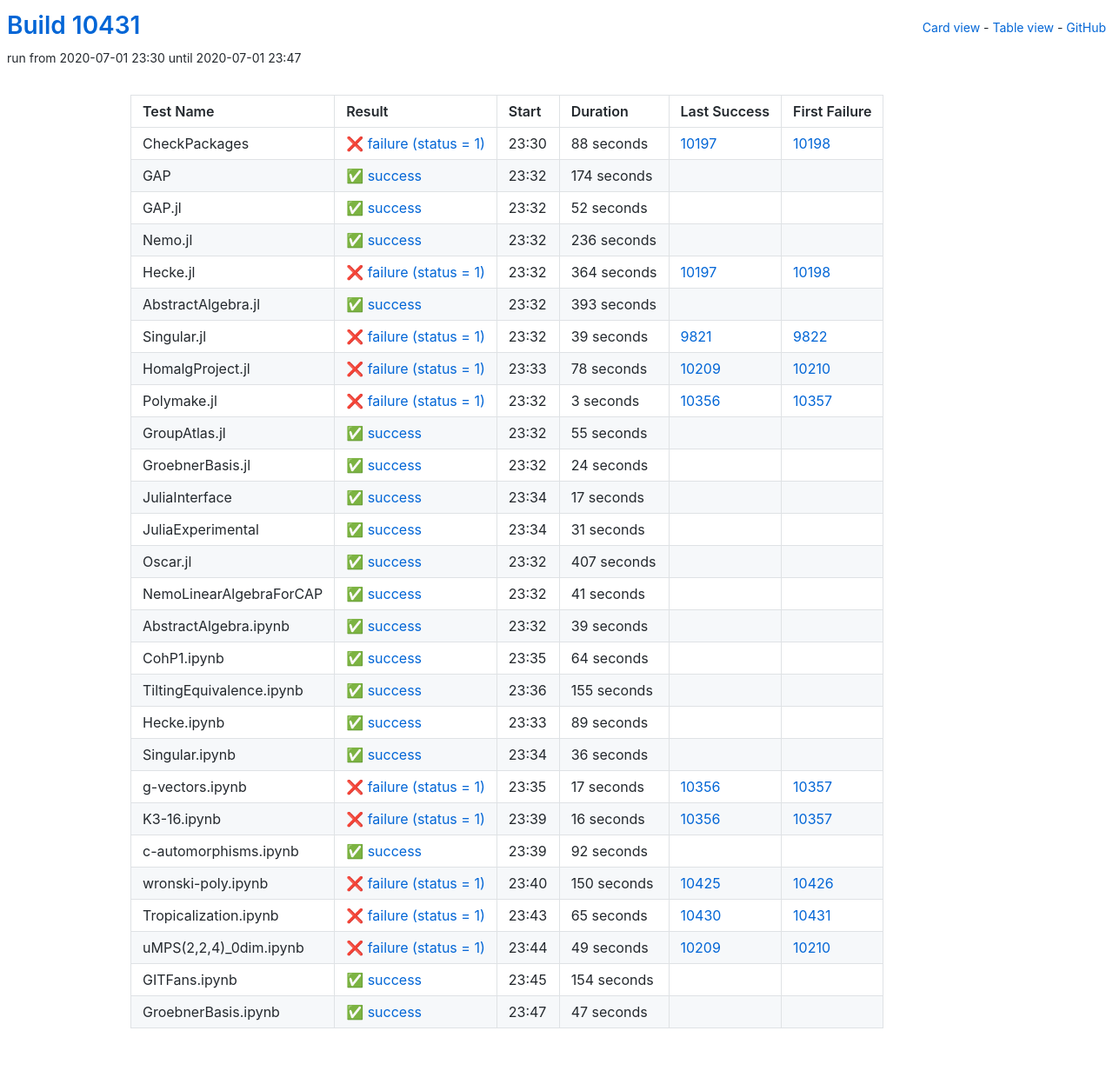
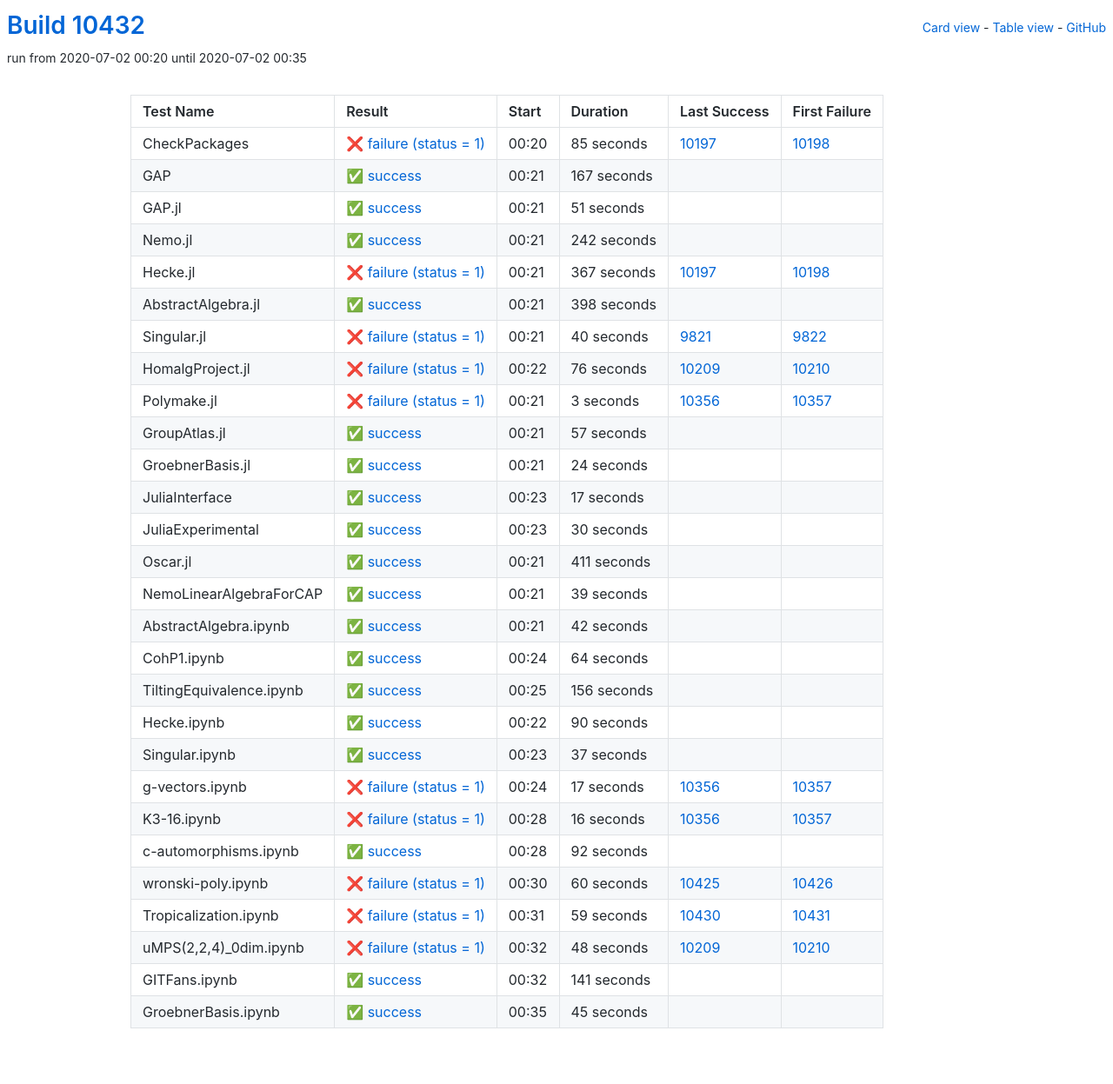
Before and after one commit to oscar-system/oscar-ci-status, a Jekyll site: the page built from table.html, in a window 1280 px wide. Shown: the whole page at 87% size. Built offline with Jekyll 4.4.1, drawn with Linux system fonts in a browser that asks for light colours.

Commit message:
Build #10432

```diff
--- a/_data/ci.yml
+++ b/_data/ci.yml
@@ -1,6 +1,6 @@
 ---
-build: 10431
-build_url: https://oscarci.mathematik.uni-kl.de/job/oscar/10431/
+build: 10432
+build_url: https://oscarci.mathematik.uni-kl.de/job/oscar/10432/
 job: oscar
 organization: oscar-system
 repo: oscar-ci-status
@@ -8,104 +8,104 @@
 tests:
 - name: CheckPackages
   id: checkpackages
-  log: https://oscarci.mathematik.uni-kl.de/job/oscar/10431/artifact/logs/build-10431/CheckPackages.log
-  start: 2020-07-01 23:30
+  log: https://oscarci.mathematik.uni-kl.de/job/oscar/10432/artifact/logs/build-10432/CheckPackages.log
+  start: 2020-07-02 00:20
   success: false
   exitcode: 1
   status: failure
-  duration: 88
+  duration: 85
   last_success: 10197
   last_success_url: https://oscarci.mathematik.uni-kl.de/job/oscar/10197/
   first_failure: 10198
   first_failure_url: https://oscarci.mathematik.uni-kl.de/job/oscar/10198/
 - name: GAP
   id: gap
-  log: https://oscarci.mathematik.uni-kl.de/job/oscar/10431/artifact/logs/build-10431/GAP.log
-  start: 2020-07-01 23:32
+  log: https://oscarci.mathematik.uni-kl.de/job/oscar/10432/artifact/logs/build-10432/GAP.log
+  start: 2020-07-02 00:21
   success: true
   exitcode: 0
   status: success
-  duration: 174
+  duration: 167
   last_success: false
   last_success_url:
   first_failure: false
   first_failure_url:
 - name: GAP.jl
   id: gap-jl
-  log: https://oscarci.mathematik.uni-kl.de/job/oscar/10431/artifact/logs/build-10431/GAP.jl.log
-  start: 2020-07-01 23:32
+  log: https://oscarci.mathematik.uni-kl.de/job/oscar/10432/artifact/logs/build-10432/GAP.jl.log
+  start: 2020-07-02 00:21
   success: true
   exitcode: 0
   status: success
-  duration: 52
+  duration: 51
   last_success: false
   last_success_url:
   first_failure: false
   first_failure_url:
 - name: Nemo.jl
   id: nemo-jl
-  log: https://oscarci.mathematik.uni-kl.de/job/oscar/10431/artifact/logs/build-10431/Nemo.jl.log
-  start: 2020-07-01 23:32
+  log: https://oscarci.mathematik.uni-kl.de/job/oscar/10432/artifact/logs/build-10432/Nemo.jl.log
+  start: 2020-07-02 00:21
   success: true
   exitcode: 0
   status: success
-  duration: 236
+  duration: 242
   last_success: false
   last_success_url:
   first_failure: false
   first_failure_url:
 - name: Hecke.jl
   id: hecke-jl
-  log: https://oscarci.mathematik.uni-kl.de/job/oscar/10431/artifact/logs/build-10431/Hecke.jl.log
-  start: 2020-07-01 23:32
+  log: https://oscarci.mathematik.uni-kl.de/job/oscar/10432/artifact/logs/build-10432/Hecke.jl.log
+  start: 2020-07-02 00:21
   success: false
   exitcode: 1
   status: failure
-  duration: 364
+  duration: 367
   last_success: 10197
   last_success_url: https://oscarci.mathematik.uni-kl.de/job/oscar/10197/
   first_failure: 10198
   first_failure_url: https://oscarci.mathematik.uni-kl.de/job/oscar/10198/
 - name: AbstractAlgebra.jl
   id: abstractalgebra-jl
-  log: https://oscarci.mathematik.uni-kl.de/job/oscar/10431/artifact/logs/build-10431/AbstractAlgebra.jl.log
-  start: 2020-07-01 23:32
+  log: https://oscarci.mathematik.uni-kl.de/job/oscar/10432/artifact/logs/build-10432/AbstractAlgebra.jl.log
+  start: 2020-07-02 00:21
   success: true
   exitcode: 0
   status: success
-  duration: 393
+  duration: 398
   last_success: false
   last_success_url:
   first_failure: false
   first_failure_url:
 - name: Singular.jl
   id: singular-jl
-  log: https://oscarci.mathematik.uni-kl.de/job/oscar/10431/artifact/logs/build-10431/Singular.jl.log
-  start: 2020-07-01 23:32
+  log: https://oscarci.mathematik.uni-kl.de/job/oscar/10432/artifact/logs/build-10432/Singular.jl.log
+  start: 2020-07-02 00:21
   success: false
   exitcode: 1
   status: failure
-  duration: 39
+  duration: 40
   last_success: 9821
   last_success_url: https://oscarci.mathematik.uni-kl.de/job/oscar/9821/
   first_failure: 9822
   first_failure_url: https://oscarci.mathematik.uni-kl.de/job/oscar/9822/
 - name: HomalgProject.jl
   id: homalgproject-jl
-  log: https://oscarci.mathematik.uni-kl.de/job/oscar/10431/artifact/logs/build-10431/HomalgProject.jl.log
-  start: 2020-07-01 23:33
+  log: https://oscarci.mathematik.uni-kl.de/job/oscar/10432/artifact/logs/build-10432/HomalgProject.jl.log
+  start: 2020-07-02 00:22
   success: false
   exitcode: 1
   status: failure
-  duration: 78
+  duration: 76
   last_success: 10209
   last_success_url: https://oscarci.mathematik.uni-kl.de/job/oscar/10209/
   first_failure: 10210
   first_failure_url: https://oscarci.mathematik.uni-kl.de/job/oscar/10210/
 - name: Polymake.jl
   id: polymake-jl
-  log: https://oscarci.mathematik.uni-kl.de/job/oscar/10431/artifact/logs/build-10431/Polymake.jl.log
-  start: 2020-07-01 23:32
+  log: https://oscarci.mathematik.uni-kl.de/job/oscar/10432/artifact/logs/build-10432/Polymake.jl.log
+  start: 2020-07-02 00:21
   success: false
   exitcode: 1
   status: failure
@@ -116,20 +116,20 @@
   first_failure_url: https://oscarci.mathematik.uni-kl.de/job/oscar/10357/
 - name: GroupAtlas.jl
   id: groupatlas-jl
-  log: https://oscarci.mathematik.uni-kl.de/job/oscar/10431/artifact/logs/build-10431/GroupAtlas.jl.log
-  start: 2020-07-01 23:32
+  log: https://oscarci.mathematik.uni-kl.de/job/oscar/10432/artifact/logs/build-10432/GroupAtlas.jl.log
+  start: 2020-07-02 00:21
   success: true
   exitcode: 0
   status: success
-  duration: 55
+  duration: 57
   last_success: false
   last_success_url:
   first_failure: false
   first_failure_url:
 - name: GroebnerBasis.jl
   id: groebnerbasis-jl
-  log: https://oscarci.mathematik.uni-kl.de/job/oscar/10431/artifact/logs/build-10431/GroebnerBasis.jl.log
-  start: 2020-07-01 23:32
+  log: https://oscarci.mathematik.uni-kl.de/job/oscar/10432/artifact/logs/build-10432/GroebnerBasis.jl.log
+  start: 2020-07-02 00:21
   success: true
   exitcode: 0
   status: success
@@ -140,8 +140,8 @@
   first_failure_url:
 - name: JuliaInterface
   id: juliainterface
-  log: https://oscarci.mathematik.uni-kl.de/job/oscar/10431/artifact/logs/build-10431/JuliaInterface.log
-  start: 2020-07-01 23:34
+  log: https://oscarci.mathematik.uni-kl.de/job/oscar/10432/artifact/logs/build-10432/JuliaInterface.log
+  start: 2020-07-02 00:23
   success: true
   exitcode: 0
   status: success
@@ -152,44 +152,32 @@
   first_failure_url:
 - name: JuliaExperimental
   id: juliaexperimental
-  log: https://oscarci.mathematik.uni-kl.de/job/oscar/10431/artifact/logs/build-10431/JuliaExperimental.log
-  start: 2020-07-01 23:34
+  log: https://oscarci.mathematik.uni-kl.de/job/oscar/10432/artifact/logs/build-10432/JuliaExperimental.log
+  start: 2020-07-02 00:23
   success: true
   exitcode: 0
   status: success
-  duration: 31
+  duration: 30
   last_success: false
   last_success_url:
   first_failure: false
   first_failure_url:
 - name: Oscar.jl
   id: oscar-jl
-  log: https://oscarci.mathematik.uni-kl.de/job/oscar/10431/artifact/logs/build-10431/Oscar.jl.log
-  start: 2020-07-01 23:32
+  log: https://oscarci.mathematik.uni-kl.de/job/oscar/10432/artifact/logs/build-10432/Oscar.jl.log
+  start: 2020-07-02 00:21
   success: true
   exitcode: 0
   status: success
-  duration: 407
+  duration: 411
   last_success: false
   last_success_url:
   first_failure: false
   first_failure_url:
 - name: NemoLinearAlgebraForCAP
   id: nemolinearalgebraforcap
-  log: https://oscarci.mathematik.uni-kl.de/job/oscar/10431/artifact/logs/build-10431/NemoLinearAlgebraForCAP.log
-  start: 2020-07-01 23:32
-  success: true
-  exitcode: 0
-  status: success
-  duration: 41
-  last_success: false
-  last_success_url:
-  first_failure: false
-  first_failure_url:
-- name: AbstractAlgebra.ipynb
-  id: abstractalgebra-ipynb
-  log: https://oscarci.mathematik.uni-kl.de/job/oscar/10431/artifact/logs/build-10431/AbstractAlgebra.ipynb.log
-  start: 2020-07-01 23:32
+  log: https://oscarci.mathematik.uni-kl.de/job/oscar/10432/artifact/logs/build-10432/NemoLinearAlgebraForCAP.log
+  start: 2020-07-02 00:21
   success: true
   exitcode: 0
   status: success
@@ -198,10 +186,22 @@
   last_success_url:
   first_failure: false
   first_failure_url:
+- name: AbstractAlgebra.ipynb
+  id: abstractalgebra-ipynb
+  log: https://oscarci.mathematik.uni-kl.de/job/oscar/10432/artifact/logs/build-10432/AbstractAlgebra.ipynb.log
+  start: 2020-07-02 00:21
+  success: true
+  exitcode: 0
+  status: success
+  duration: 42
+  last_success: false
+  last_success_url:
+  first_failure: false
+  first_failure_url:
 - name: CohP1.ipynb
   id: cohp1-ipynb
-  log: https://oscarci.mathematik.uni-kl.de/job/oscar/10431/artifact/logs/build-10431/CohP1.ipynb.log
-  start: 2020-07-01 23:35
+  log: https://oscarci.mathematik.uni-kl.de/job/oscar/10432/artifact/logs/build-10432/CohP1.ipynb.log
+  start: 2020-07-02 00:24
   success: true
   exitcode: 0
   status: success
@@ -212,44 +212,44 @@
   first_failure_url:
 - name: TiltingEquivalence.ipynb
   id: tiltingequivalence-ipynb
-  log: https://oscarci.mathematik.uni-kl.de/job/oscar/10431/artifact/logs/build-10431/TiltingEquivalence.ipynb.log
-  start: 2020-07-01 23:36
+  log: https://oscarci.mathematik.uni-kl.de/job/oscar/10432/artifact/logs/build-10432/TiltingEquivalence.ipynb.log
+  start: 2020-07-02 00:25
   success: true
   exitcode: 0
   status: success
-  duration: 155
+  duration: 156
   last_success: false
   last_success_url:
   first_failure: false
   first_failure_url:
 - name: Hecke.ipynb
   id: hecke-ipynb
-  log: https://oscarci.mathematik.uni-kl.de/job/oscar/10431/artifact/logs/build-10431/Hecke.ipynb.log
-  start: 2020-07-01 23:33
+  log: https://oscarci.mathematik.uni-kl.de/job/oscar/10432/artifact/logs/build-10432/Hecke.ipynb.log
+  start: 2020-07-02 00:22
   success: true
   exitcode: 0
   status: success
-  duration: 89
+  duration: 90
   last_success: false
   last_success_url:
   first_failure: false
   first_failure_url:
 - name: Singular.ipynb
   id: singular-ipynb
-  log: https://oscarci.mathematik.uni-kl.de/job/oscar/10431/artifact/logs/build-10431/Singular.ipynb.log
-  start: 2020-07-01 23:34
+  log: https://oscarci.mathematik.uni-kl.de/job/oscar/10432/artifact/logs/build-10432/Singular.ipynb.log
+  start: 2020-07-02 00:23
   success: true
   exitcode: 0
   status: success
-  duration: 36
+  duration: 37
   last_success: false
   last_success_url:
   first_failure: false
   first_failure_url:
 - name: g-vectors.ipynb
   id: g-vectors-ipynb
-  log: https://oscarci.mathematik.uni-kl.de/job/oscar/10431/artifact/logs/build-10431/g-vectors.ipynb.log
-  start: 2020-07-01 23:35
+  log: https://oscarci.mathematik.uni-kl.de/job/oscar/10432/artifact/logs/build-10432/g-vectors.ipynb.log
+  start: 2020-07-02 00:24
   success: false
   exitcode: 1
   status: failure
@@ -260,8 +260,8 @@
   first_failure_url: https://oscarci.mathematik.uni-kl.de/job/oscar/10357/
 - name: K3-16.ipynb
   id: k3-16-ipynb
-  log: https://oscarci.mathematik.uni-kl.de/job/oscar/10431/artifact/logs/build-10431/K3-16.ipynb.log
-  start: 2020-07-01 23:39
+  log: https://oscarci.mathematik.uni-kl.de/job/oscar/10432/artifact/logs/build-10432/K3-16.ipynb.log
+  start: 2020-07-02 00:28
   success: false
   exitcode: 1
   status: failure
@@ -272,8 +272,8 @@
   first_failure_url: https://oscarci.mathematik.uni-kl.de/job/oscar/10357/
 - name: c-automorphisms.ipynb
   id: c-automorphisms-ipynb
-  log: https://oscarci.mathematik.uni-kl.de/job/oscar/10431/artifact/logs/build-10431/c-automorphisms.ipynb.log
-  start: 2020-07-01 23:39
+  log: https://oscarci.mathematik.uni-kl.de/job/oscar/10432/artifact/logs/build-10432/c-automorphisms.ipynb.log
+  start: 2020-07-02 00:28
   success: true
   exitcode: 0
   status: success
@@ -284,60 +284,60 @@
   first_failure_url:
 - name: wronski-poly.ipynb
   id: wronski-poly-ipynb
-  log: https://oscarci.mathematik.uni-kl.de/job/oscar/10431/artifact/logs/build-10431/wronski-poly.ipynb.log
-  start: 2020-07-01 23:40
+  log: https://oscarci.mathematik.uni-kl.de/job/oscar/10432/artifact/logs/build-10432/wronski-poly.ipynb.log
+  start: 2020-07-02 00:30
   success: false
   exitcode: 1
   status: failure
-  duration: 150
+  duration: 60
   last_success: 10425
   last_success_url: https://oscarci.mathematik.uni-kl.de/job/oscar/10425/
   first_failure: 10426
   first_failure_url: https://oscarci.mathematik.uni-kl.de/job/oscar/10426/
 - name: Tropicalization.ipynb
   id: tropicalization-ipynb
-  log: https://oscarci.mathematik.uni-kl.de/job/oscar/10431/artifact/logs/build-10431/Tropicalization.ipynb.log
-  start: 2020-07-01 23:43
+  log: https://oscarci.mathematik.uni-kl.de/job/oscar/10432/artifact/logs/build-10432/Tropicalization.ipynb.log
+  start: 2020-07-02 00:31
   success: false
   exitcode: 1
   status: failure
-  duration: 65
+  duration: 59
   last_success: 10430
   last_success_url: https://oscarci.mathematik.uni-kl.de/job/oscar/10430/
   first_failure: 10431
   first_failure_url: https://oscarci.mathematik.uni-kl.de/job/oscar/10431/
 - name: uMPS(2,2,4)_0dim.ipynb
   id: umps-2-2-4-0dim-ipynb
-  log: https://oscarci.mathematik.uni-kl.de/job/oscar/10431/artifact/logs/build-10431/uMPS-2-2-4-_0dim.ipynb.log
-  start: 2020-07-01 23:44
+  log: https://oscarci.mathematik.uni-kl.de/job/oscar/10432/artifact/logs/build-10432/uMPS-2-2-4-_0dim.ipynb.log
+  start: 2020-07-02 00:32
   success: false
   exitcode: 1
   status: failure
-  duration: 49
+  duration: 48
   last_success: 10209
   last_success_url: https://oscarci.mathematik.uni-kl.de/job/oscar/10209/
   first_failure: 10210
   first_failure_url: https://oscarci.mathematik.uni-kl.de/job/oscar/10210/
 - name: GITFans.ipynb
   id: gitfans-ipynb
-  log: https://oscarci.mathematik.uni-kl.de/job/oscar/10431/artifact/logs/build-10431/GITFans.ipynb.log
-  start: 2020-07-01 23:45
+  log: https://oscarci.mathematik.uni-kl.de/job/oscar/10432/artifact/logs/build-10432/GITFans.ipynb.log
+  start: 2020-07-02 00:32
   success: true
   exitcode: 0
   status: success
-  duration: 154
+  duration: 141
   last_success: false
   last_success_url:
   first_failure: false
   first_failure_url:
 - name: GroebnerBasis.ipynb
   id: groebnerbasis-ipynb
-  log: https://oscarci.mathematik.uni-kl.de/job/oscar/10431/artifact/logs/build-10431/GroebnerBasis.ipynb.log
-  start: 2020-07-01 23:47
+  log: https://oscarci.mathematik.uni-kl.de/job/oscar/10432/artifact/logs/build-10432/GroebnerBasis.ipynb.log
+  start: 2020-07-02 00:35
   success: true
   exitcode: 0
   status: success
-  duration: 47
+  duration: 45
   last_success: false
   last_success_url:
   first_failure: false
```
Also changed, not shown: README.md.
